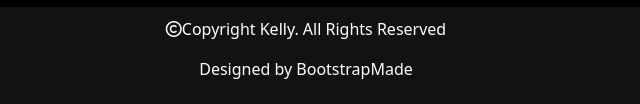
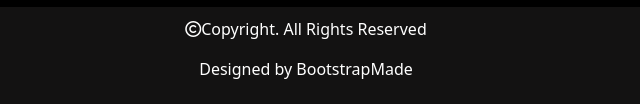
Before and after one commit to TamannaJD/Project_Portfolio, a plain HTML site: page about.html in a window 1280 px wide. Shown: the part 1463-1567 px from the top of the page, 334-974 px from the left. Drawn offline with nearby package versions, Linux system fonts and the light colour scheme.

Commit message:
Update about.html

```diff
--- a/about.html
+++ b/about.html
@@ -201,7 +201,7 @@
         <div class="row">
             <div class="col-md-12">
 
-                <p><i class="fa-regular fa-copyright"></i>Copyright Kelly. All Rights Reserved</p>
+                <p><i class="fa-regular fa-copyright"></i>Copyright. All Rights Reserved</p>
                    <p> Designed by BootstrapMade</p>
             </div>
         </div>
```
